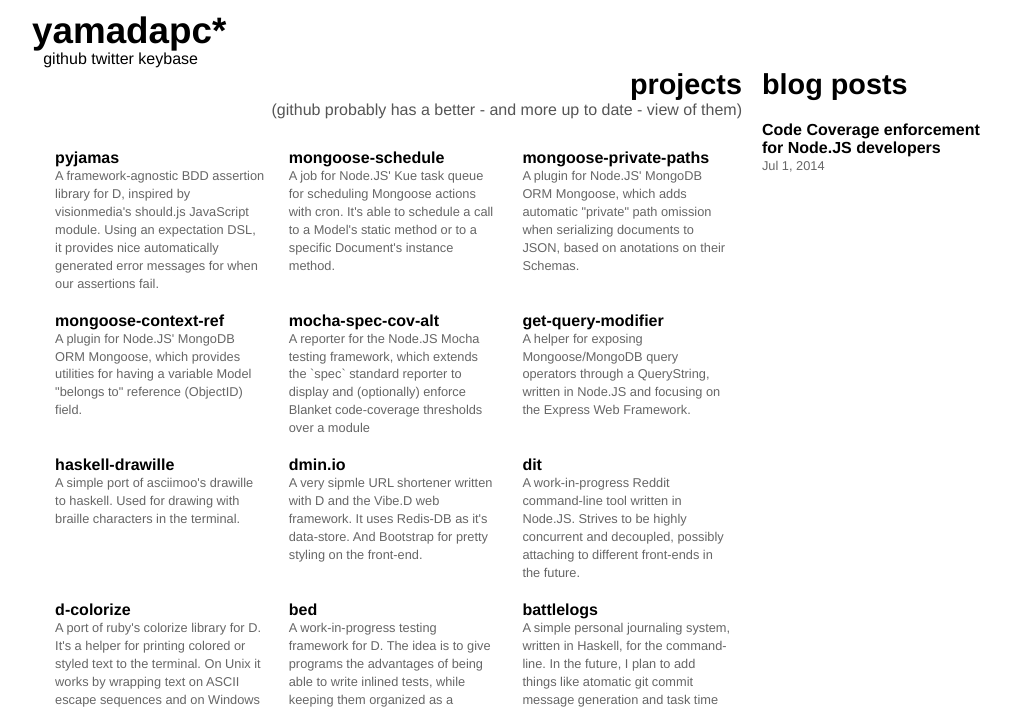
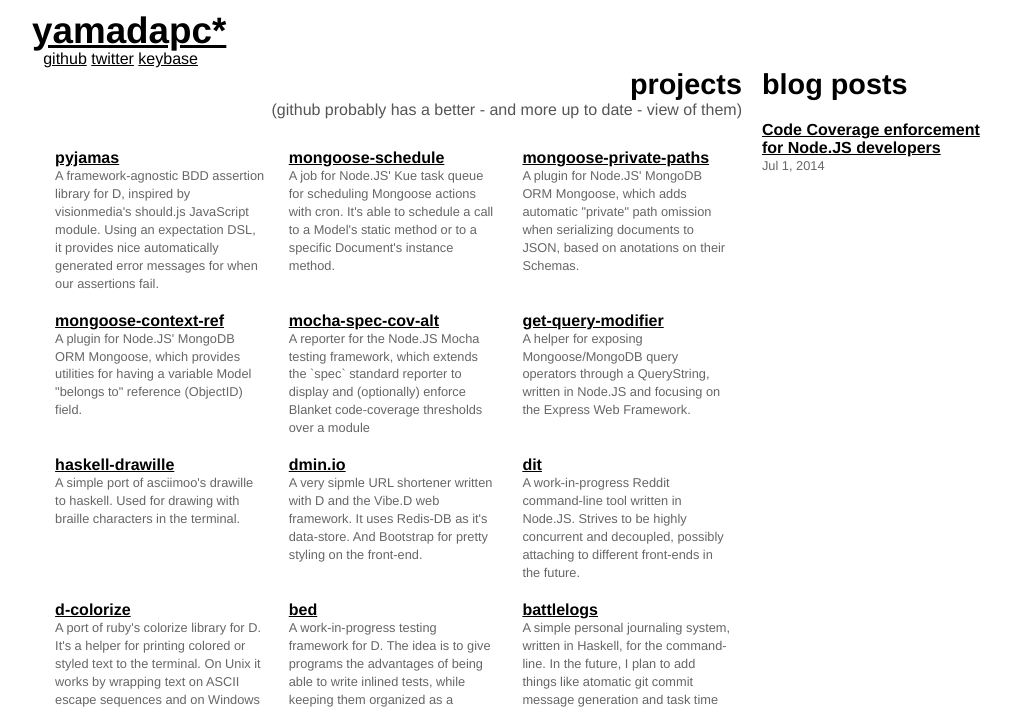
Before and after one commit to yamadapc/yamadapc.github.io, a Jekyll site: the page built from index.html, in a window 1280 px wide. Shown: the top 709 px of the page, without its empty margins (128-1139 px from the left). Built offline with Jekyll 4.4.1, drawn with Linux system fonts in a browser that asks for light colours.

Commit message:
Remove buggy medium-style underlines
Bad is better than broken.

```diff
--- a/css/main.scss
+++ b/css/main.scss
@@ -8,18 +8,6 @@
 $gutter-width: 20;
 
 $total-width: 100%;
-
-// Includes a medium style underline to a piece of text
-// (extracted from: http://codepen.io/timbrown/pen/kuDxK)
-@mixin medium-underline($transparency: 14%) {
-  background-image: linear-gradient(
-    to top,
-    transparent 11%,
-    rgba(0, 0, 0, 0.7) 6%,
-    rgba(0, 0, 0, 0.3) 11%,
-    transparent $transparency
-  );
-}
 
 body {
   font-family: Helvetica-Neue, Helvetica, OpenSans, Arial, Sans-Serif;
@@ -51,13 +39,10 @@
 }
 
 a {
-  text-decoration: none;
   color: #000;
-  @include medium-underline();
 
   &:hover,
   &:visited {
-    @include medium-underline(17%);
     color: #000;
   }
 }
```
